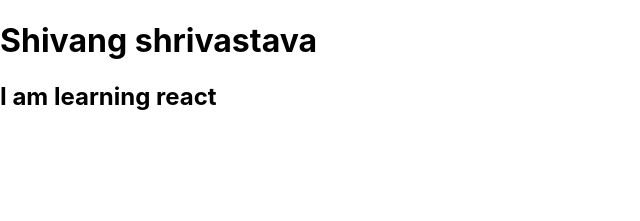
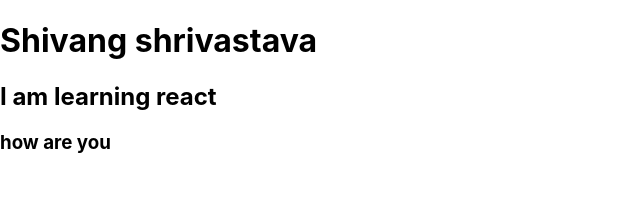
Before and after one commit to 7078shiv/React-App, a React (Create React App) app: page / in a window 1280 px wide. Shown: the top 221 px of the page, without its empty margins (0-640 px from the left). Built offline with nearby package versions, Linux system fonts and the light colour scheme.

Commit message:
initial commit

```diff
--- a/src/App.tsx
+++ b/src/App.tsx
@@ -7,6 +7,7 @@ function App() {
     <>
     <h1>Shivang shrivastava</h1>
     <h2>I am learning react</h2>
+    <h3> how are you</h3>
     </>
   );
 }
```
